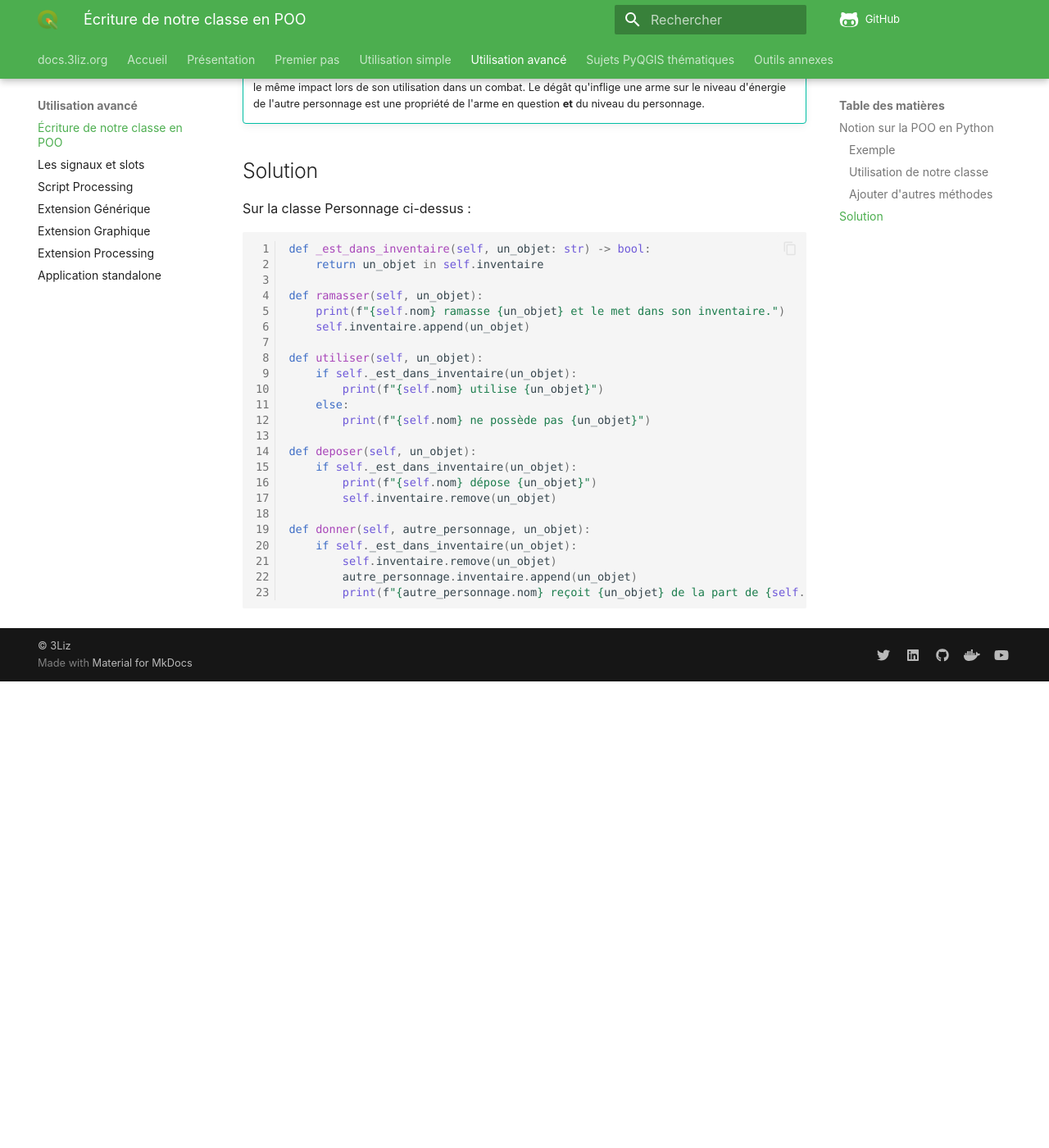
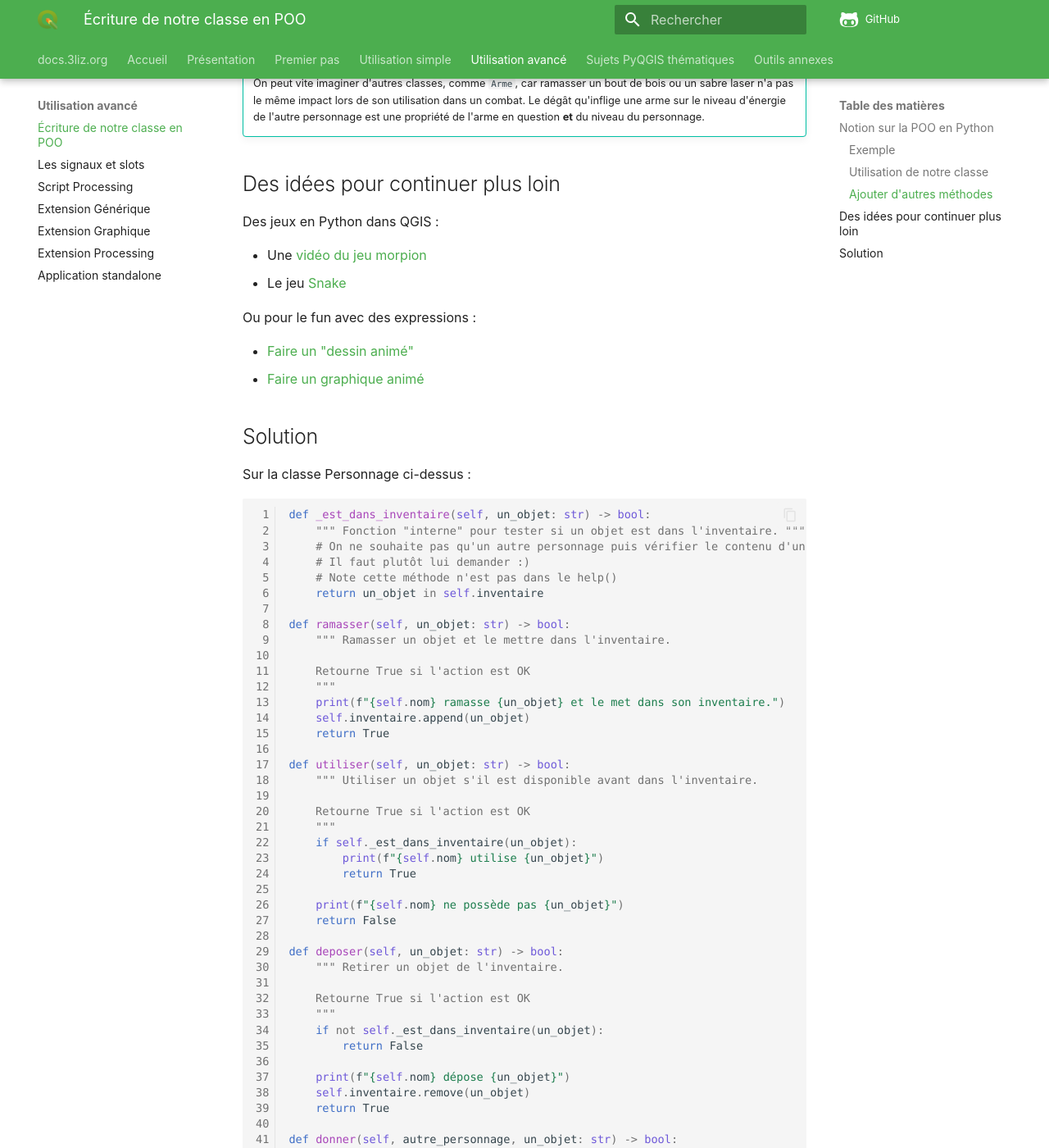
Before and after one commit to 3liz/formation-pyqgis, an MkDocs documentation site: the page built from docs/ecriture-classe-poo.md, in a window 1280 px wide and 1400 px high, scrolled down 3717 px. Shown: the whole window at 82% size. Built offline with MkDocs 1.6.1 and Material for MkDocs 9.7.7, drawn with Linux system fonts in a browser that asks for light colours; nearby versions of some CDN libraries; comment, search, counter and statistics services are not loaded; before the commit the page ends 4548 px from its top, so only the background shows below that; some of the changed text lies outside the part shown.

Commit message:
Update suppport POO

````diff
--- a/docs/ecriture-classe-poo.md
+++ b/docs/ecriture-classe-poo.md
@@ -92,8 +92,8 @@ class Personnage:
 
 ### Utilisation de notre classe
 
-* `dir()` est une fonction qui prend une variable en paramètre et qui indique les propriétés/méthodes de notre variable.
-* `help()` affiche la documentation de notre classe
+* `dir(a)` est une fonction indique les "membres" de notre variable Personnage.
+* `help(a)` affiche la documentation de notre classe
 * ` __dict__ ` est une propriété qui donne les valeurs des attributs de l'instance.
 
 ```python
@@ -163,6 +163,8 @@ afin de les mettre dans son sac à dos.
 4. Ajoutons des **commentaires** et/ou des **docstrings**, CF mémo Python. On peut utiliser la méthode `help`.
 5. Pensons aussi **annotations Python**
 
+* Refaire la commande `help(a)` pour voir le résultat final 😉
+
 !!! info
     Il est important de comprendre que la POO permet de construire une sorte de boîte opaque du point de vue de
     l'utilisateur de la classe. Un peu comme une voiture, elles ont toutes un capot et une pédale d'accélération.
@@ -174,32 +176,72 @@ afin de les mettre dans son sac à dos.
     impact lors de son utilisation dans un combat. Le dégât qu'inflige une arme sur le niveau d'énergie de l'autre
     personnage est une propriété de l'arme en question **et** du niveau du personnage.
 
+## Des idées pour continuer plus loin
+
+Des jeux en Python dans QGIS :
+
+* Une [vidéo du jeu morpion](https://www.youtube.com/watch?v=xFNGr-uV3k8)
+* Le jeu [Snake](https://github.com/ViperMiniQ/Viper-QGIS-snake-clone/blob/main/README.md)
+
+Ou pour le fun avec des expressions :
+
+* [Faire un "dessin animé"](https://www.youtube.com/watch?v=rw-vYS6HSak)
+* [Faire un graphique animé](https://github.com/Gustry/qgis-roadmap-project/blob/master/README.md)
+
 ## Solution
 
 Sur la classe Personnage ci-dessus :
 
 ```python
 def _est_dans_inventaire(self, un_objet: str) -> bool:
+    """ Fonction "interne" pour tester si un objet est dans l'inventaire. """
+    # On ne souhaite pas qu'un autre personnage puis vérifier le contenu d'un inventaire d'un autre.
+    # Il faut plutôt lui demander :)
+    # Note cette méthode n'est pas dans le help()
     return un_objet in self.inventaire
 
-def ramasser(self, un_objet):
+def ramasser(self, un_objet: str) -> bool:
+    """ Ramasser un objet et le mettre dans l'inventaire.
+
+    Retourne True si l'action est OK
+    """
     print(f"{self.nom} ramasse {un_objet} et le met dans son inventaire.")
     self.inventaire.append(un_objet)
+    return True
 
-def utiliser(self, un_objet):
+def utiliser(self, un_objet: str) -> bool:
+    """ Utiliser un objet s'il est disponible avant dans l'inventaire.
+
+    Retourne True si l'action est OK
+    """
     if self._est_dans_inventaire(un_objet):
         print(f"{self.nom} utilise {un_objet}")
-    else:
-        print(f"{self.nom} ne possède pas {un_objet}")
+        return True
 
-def deposer(self, un_objet):
-    if self._est_dans_inventaire(un_objet):
-        print(f"{self.nom} dépose {un_objet}")
-        self.inventaire.remove(un_objet)
+    print(f"{self.nom} ne possède pas {un_objet}")
+    return False
 
-def donner(self, autre_personnage, un_objet):
-    if self._est_dans_inventaire(un_objet):
-        self.inventaire.remove(un_objet)
-        autre_personnage.inventaire.append(un_objet)
-        print(f"{autre_personnage.nom} reçoit {un_objet} de la part de {self.nom} et le remercie 👍")
+def deposer(self, un_objet: str) -> bool:
+    """ Retirer un objet de l'inventaire.
+
+    Retourne True si l'action est OK
+    """
+    if not self._est_dans_inventaire(un_objet):
+        return False
+
+    print(f"{self.nom} dépose {un_objet}")
+    self.inventaire.remove(un_objet)
+    return True
+
+def donner(self, autre_personnage, un_objet: str) -> bool:
+    """ Donner un objet à un autre personnage.
+
+    Retourne True si l'action est OK
+    """
+    if not self._est_dans_inventaire(un_objet):
+        return False
+    self.inventaire.remove(un_objet)
+    autre_personnage.inventaire.append(un_objet)
+    print(f"{autre_personnage.nom} reçoit {un_objet} de la part de {self.nom} et le remercie 👍")
+    return True
 ```
````
Also changed, not shown: docs/selection-parcours-entites.md (+3 -1 lines).
